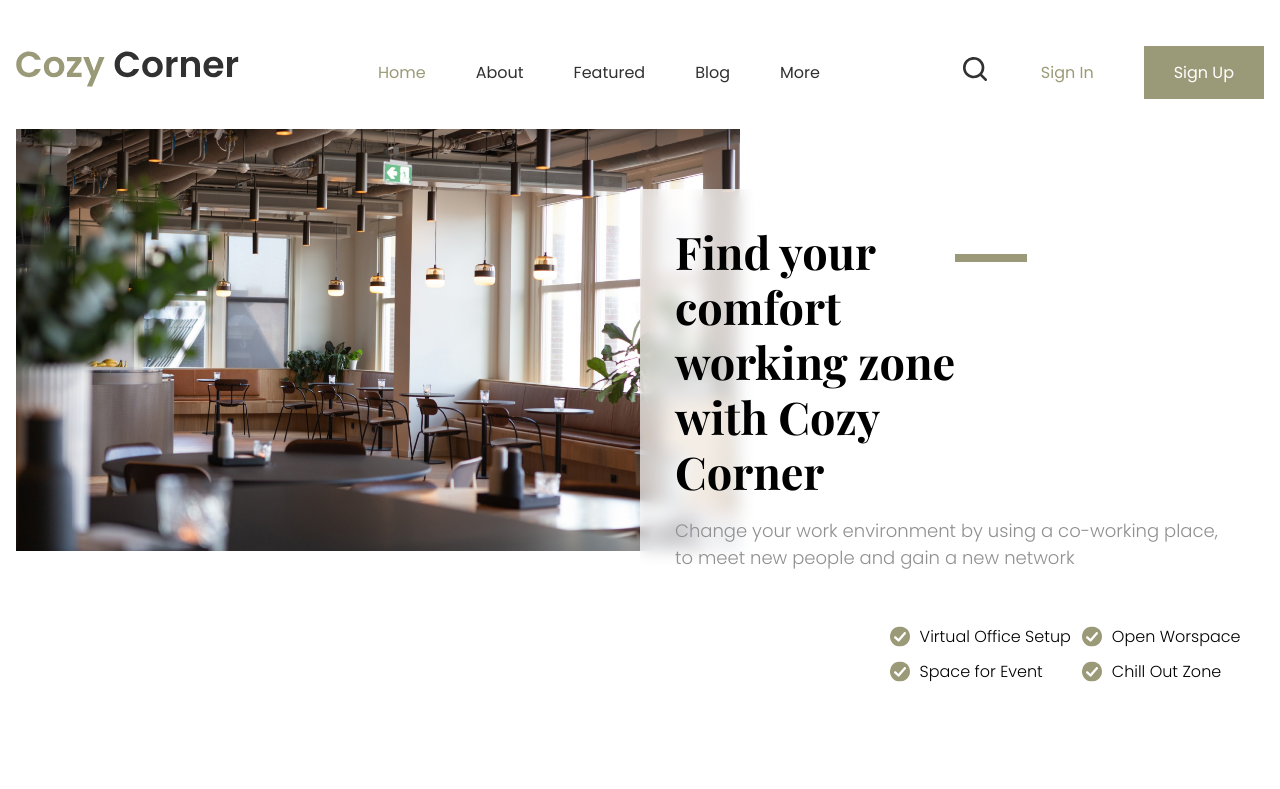
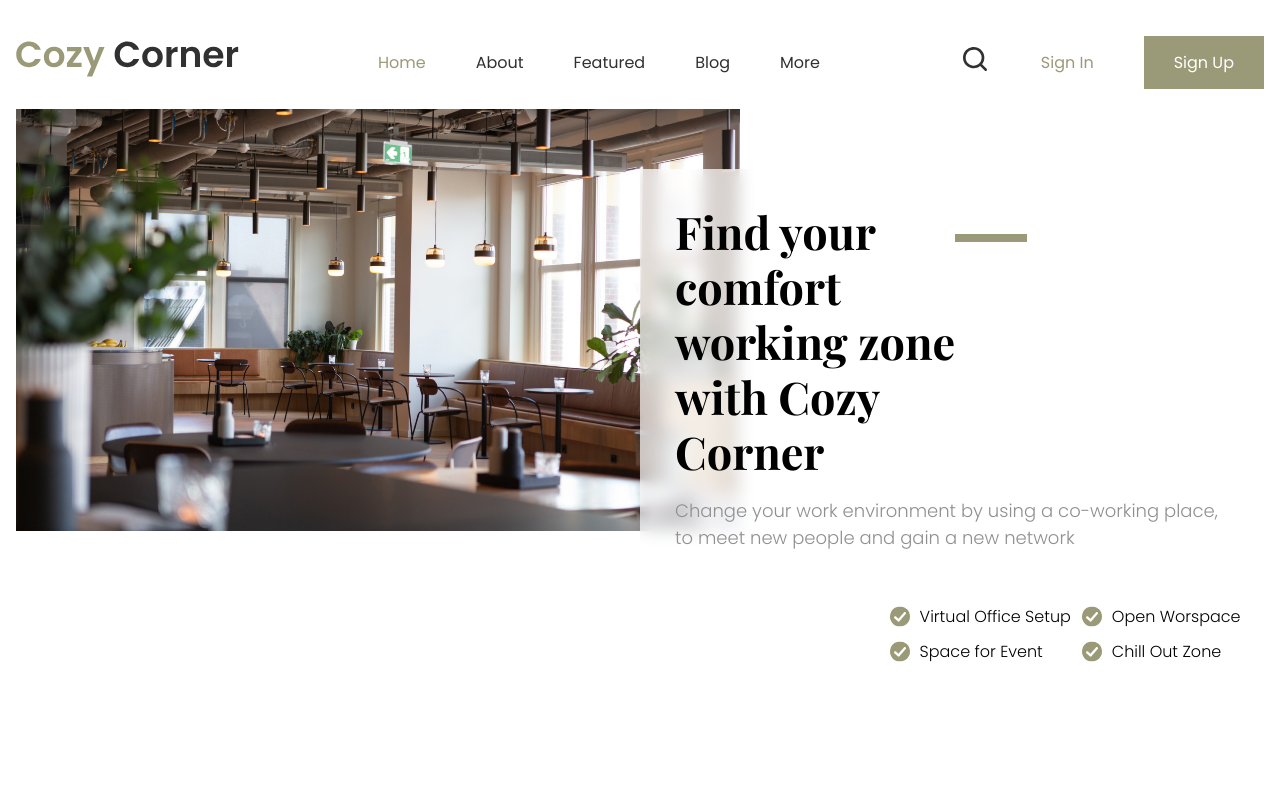
Before and after one commit to alvarobarrenadev/coworking-space, a website built with Vite: page index.html in a window 1280 px wide. Shown: the top 789 px of the page. Built offline with nearby package versions, Linux system fonts and the light colour scheme; a web font is replaced by a local one.

Commit message:
Reducir el padding del header para mejor visibilidad en el diseño

```diff
--- a/css/styles.css
+++ b/css/styles.css
@@ -30,8 +30,8 @@ header.header {
     display: flex;
     justify-content: space-between;
     align-items: center;
-    padding-top: 30px;
-    padding-bottom: 30px;
+    padding-top: 20px;
+    padding-bottom: 20px;
 }
 
 /* NAV */
```
